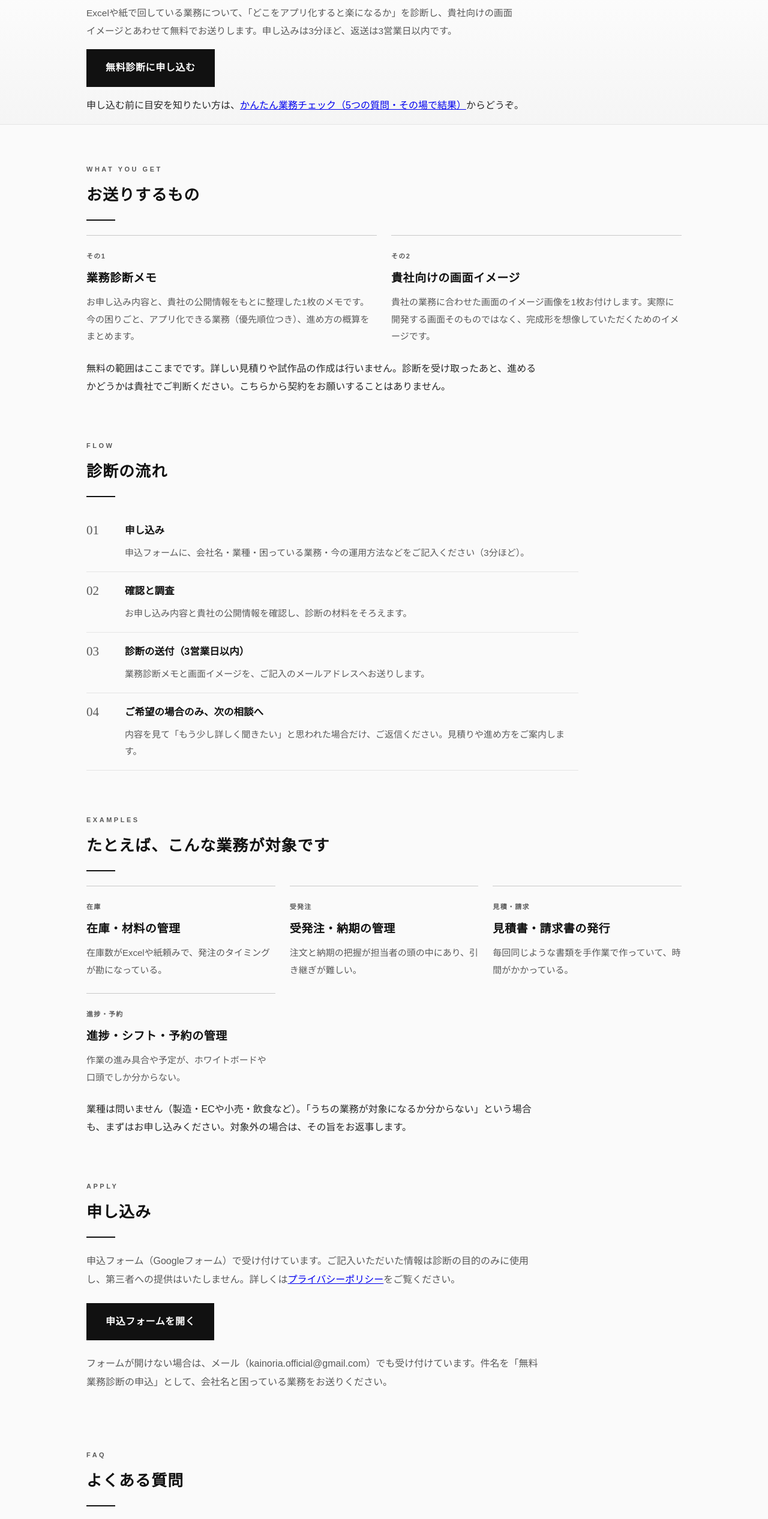
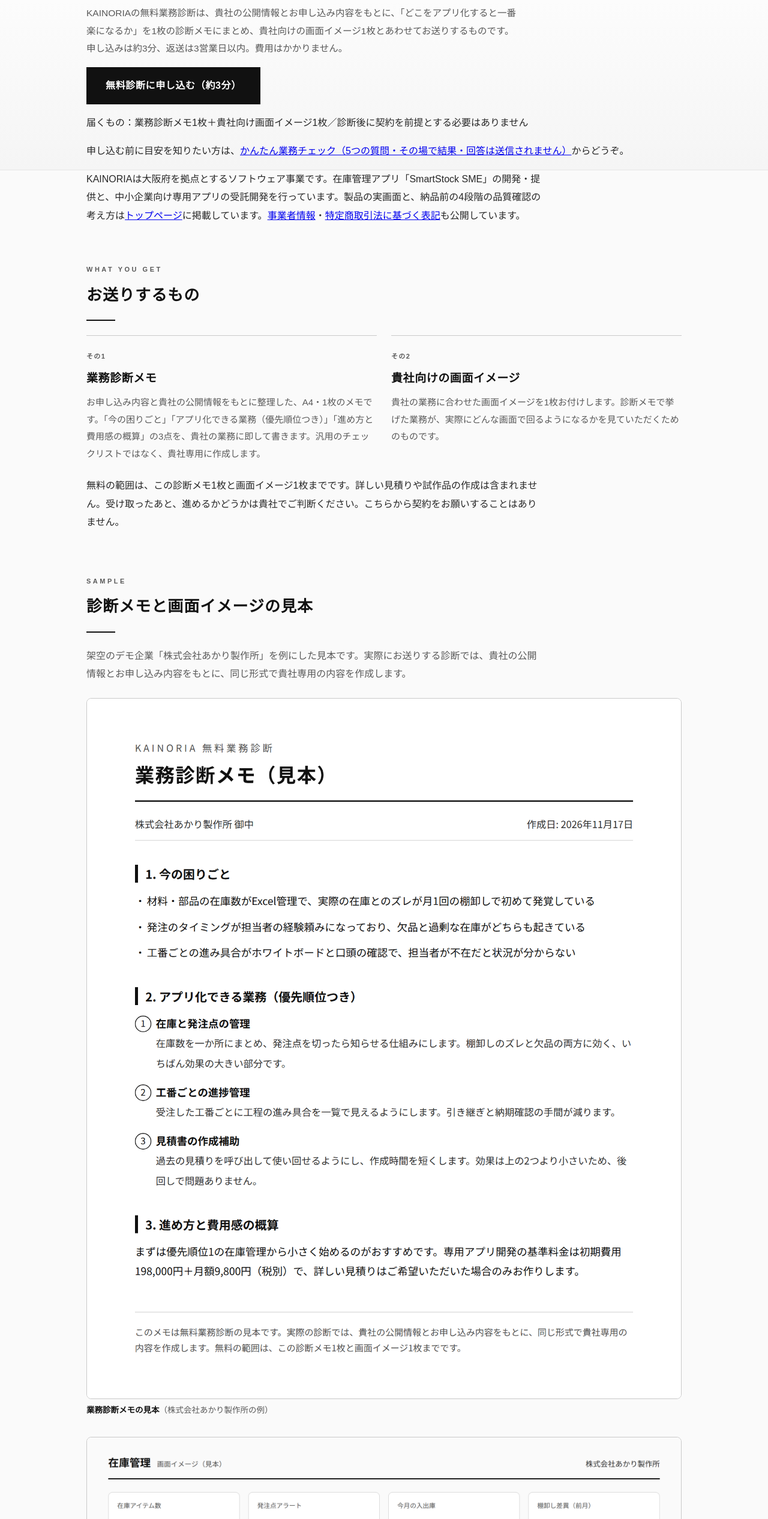
Before and after one commit to Ryoooooo-t/kainoria-site, a plain HTML site: page diagnosis.html in a window 1280 px wide. Shown: the part 195-2728 px from the top of the page at 60% size. Drawn offline with Linux system fonts and the light colour scheme.

Commit message:
診断LP改修: 見出し刷新・見本（あかり製作所）掲載・中盤CTA追加・FAQ並び替えとモニター枠1文・セルフ診断の結果画面に範囲明記

```diff
--- a/diagnosis.html
+++ b/diagnosis.html
@@ -60,14 +60,19 @@
 
 <div class="hero">
   <div class="container">
-    <h1>無料業務診断</h1>
-    <p class="lead">Excelや紙で回している業務について、「どこをアプリ化すると楽になるか」を診断し、貴社向けの画面イメージとあわせて無料でお送りします。申し込みは3分ほど、返送は3営業日以内です。</p>
-    <p><a class="btn" href="https://docs.google.com/forms/d/e/1FAIpQLSdtaKNSIO9zaS7fltxIxzcAYSGYfhPl9jROwg9NuGETgGhl8g/viewform">無料診断に申し込む</a></p>
-    <p>申し込む前に目安を知りたい方は、<a href="selfcheck.html">かんたん業務チェック（5つの質問・その場で結果）</a>からどうぞ。</p>
+    <h1>Excelと紙の業務、そのまま使える形に診断します</h1>
+    <p class="lead">KAINORIAの無料業務診断は、貴社の公開情報とお申し込み内容をもとに、「どこをアプリ化すると一番楽になるか」を1枚の診断メモにまとめ、貴社向けの画面イメージ1枚とあわせてお送りするものです。申し込みは約3分、返送は3営業日以内。費用はかかりません。</p>
+    <p><a class="btn" href="https://docs.google.com/forms/d/e/1FAIpQLSdtaKNSIO9zaS7fltxIxzcAYSGYfhPl9jROwg9NuGETgGhl8g/viewform">無料診断に申し込む（約3分）</a></p>
+    <p>届くもの：業務診断メモ1枚＋貴社向け画面イメージ1枚／診断後に契約を前提とする必要はありません</p>
+    <p>申し込む前に目安を知りたい方は、<a href="selfcheck.html">かんたん業務チェック（5つの質問・その場で結果・回答は送信されません）</a>からどうぞ。</p>
   </div>
 </div>
 
 <main class="container">
+
+  <div class="prose">
+    <p>KAINORIAは大阪府を拠点とするソフトウェア事業です。在庫管理アプリ「SmartStock SME」の開発・提供と、中小企業向け専用アプリの受託開発を行っています。製品の実画面と、納品前の4段階の品質確認の考え方は<a href="index.html">トップページ</a>に掲載しています。<a href="about.html">事業者情報</a>・<a href="tokushoho.html">特定商取引法に基づく表記</a>も公開しています。</p>
+  </div>
 
   <section id="what">
     <div class="sec-head">
@@ -78,17 +83,33 @@
       <div class="entry">
         <span class="entry-label">その1</span>
         <h3>業務診断メモ</h3>
-        <p>お申し込み内容と、貴社の公開情報をもとに整理した1枚のメモです。今の困りごと、アプリ化できる業務（優先順位つき）、進め方の概算をまとめます。</p>
+        <p>お申し込み内容と貴社の公開情報をもとに整理した、A4・1枚のメモです。「今の困りごと」「アプリ化できる業務（優先順位つき）」「進め方と費用感の概算」の3点を、貴社の業務に即して書きます。汎用のチェックリストではなく、貴社専用に作成します。</p>
       </div>
       <div class="entry">
         <span class="entry-label">その2</span>
         <h3>貴社向けの画面イメージ</h3>
-        <p>貴社の業務に合わせた画面のイメージ画像を1枚お付けします。実際に開発する画面そのものではなく、完成形を想像していただくためのイメージです。</p>
+        <p>貴社の業務に合わせた画面イメージを1枚お付けします。診断メモで挙げた業務が、実際にどんな画面で回るようになるかを見ていただくためのものです。</p>
       </div>
     </div>
     <div class="prose mt-3">
-      <p>無料の範囲はここまでです。詳しい見積りや試作品の作成は行いません。診断を受け取ったあと、進めるかどうかは貴社でご判断ください。こちらから契約をお願いすることはありません。</p>
+      <p>無料の範囲は、この診断メモ1枚と画面イメージ1枚までです。詳しい見積りや試作品の作成は含まれません。受け取ったあと、進めるかどうかは貴社でご判断ください。こちらから契約をお願いすることはありません。</p>
     </div>
+  </section>
+
+  <section id="sample">
+    <div class="sec-head">
+      <span class="sec-label">Sample</span>
+      <h2 class="section-title">診断メモと画面イメージの見本</h2>
+    </div>
+    <p class="section-lead">架空のデモ企業「株式会社あかり製作所」を例にした見本です。実際にお送りする診断では、貴社の公開情報とお申し込み内容をもとに、同じ形式で貴社専用の内容を作成します。</p>
+    <figure class="shot">
+      <img src="assets/img/diagnosis-sample-memo.png" alt="業務診断メモの見本。株式会社あかり製作所を例に、今の困りごと、アプリ化できる業務（優先順位つき）、進め方と費用感の概算をA4・1枚にまとめたもの" width="1588" height="1872" loading="lazy">
+      <figcaption><strong>業務診断メモの見本</strong>（株式会社あかり製作所の例）</figcaption>
+    </figure>
+    <figure class="shot">
+      <img src="assets/img/diagnosis-sample-screen.png" alt="画面イメージの見本。株式会社あかり製作所の在庫管理画面で、在庫アイテム数・発注点アラート・品目ごとの現在庫と発注点の一覧を表示したもの" width="2240" height="1600" loading="lazy">
+      <figcaption><strong>画面イメージの見本</strong>（在庫管理の例）</figcaption>
+    </figure>
   </section>
 
   <section id="flow">
@@ -158,6 +179,11 @@
     <div class="prose mt-3">
       <p>業種は問いません（製造・ECや小売・飲食など）。「うちの業務が対象になるか分からない」という場合も、まずはお申し込みください。対象外の場合は、その旨をお返事します。</p>
     </div>
+    <div class="mt-4">
+      <h3>うちの業務も対象になるか、診断で確認できます</h3>
+      <p class="section-lead">対象かどうか分からない場合も、その旨を含めてお返事します。まずは無料診断でご確認ください。</p>
+      <p><a class="btn" href="https://docs.google.com/forms/d/e/1FAIpQLSdtaKNSIO9zaS7fltxIxzcAYSGYfhPl9jROwg9NuGETgGhl8g/viewform">無料診断に申し込む（約3分）</a></p>
+    </div>
   </section>
 
   <section id="apply">
@@ -165,8 +191,8 @@
       <span class="sec-label">Apply</span>
       <h2 class="section-title">申し込み</h2>
     </div>
-    <p class="section-lead">申込フォーム（Googleフォーム）で受け付けています。ご記入いただいた情報は診断の目的のみに使用し、第三者への提供はいたしません。詳しくは<a href="privacy.html">プライバシーポリシー</a>をご覧ください。</p>
-    <p><a class="btn" href="https://docs.google.com/forms/d/e/1FAIpQLSdtaKNSIO9zaS7fltxIxzcAYSGYfhPl9jROwg9NuGETgGhl8g/viewform">申込フォームを開く</a></p>
+    <p class="section-lead">申込フォーム（Googleフォーム）で受け付けています。フォームでお聞きするのは、会社名・ご連絡先メールアドレス・業種・困っている業務・今の運用方法の5項目ほどです（約3分）。ご記入いただいた情報は診断の目的のみに使用し、第三者へ提供しません。詳しくは<a href="privacy.html">プライバシーポリシー</a>をご覧ください。</p>
+    <p><a class="btn" href="https://docs.google.com/forms/d/e/1FAIpQLSdtaKNSIO9zaS7fltxIxzcAYSGYfhPl9jROwg9NuGETgGhl8g/viewform">無料診断に申し込む（約3分）</a></p>
     <p class="section-lead mt-3">フォームが開けない場合は、メール（kainoria.official@gmail.com）でも受け付けています。件名を「無料業務診断の申込」として、会社名と困っている業務をお送りください。</p>
   </section>
 
@@ -180,6 +206,10 @@
       <p>はい。業務診断メモと画面イメージの作成・送付まで無料です。診断のあとに契約を前提とする必要もありません。</p>
     </details>
     <details class="faq-item">
+      <summary>どれくらいで届きますか</summary>
+      <p>お申し込みから3営業日以内に、ご記入のメールアドレスへお送りします。お申し込みが重なった場合は、事前にご連絡のうえ、少しお時間をいただくことがあります。</p>
+    </details>
+    <details class="faq-item">
       <summary>診断を受けたら、営業の連絡が来ますか</summary>
       <p>診断の送付後に、確認のご連絡を1回だけ差し上げることがあります。それ以上のご連絡は、ご返信をいただいた場合のみ行います。</p>
     </details>
@@ -188,12 +218,8 @@
       <p>診断の作成とご連絡の目的のみに使用し、第三者へ提供しません。取り扱いの詳細はプライバシーポリシーに定めています。</p>
     </details>
     <details class="faq-item">
-      <summary>どれくらいで届きますか</summary>
-      <p>お申し込みから3営業日以内に、ご記入のメールアドレスへお送りします。お申し込みが重なった場合は、事前にご連絡のうえ、少しお時間をいただくことがあります。</p>
-    </details>
-    <details class="faq-item">
       <summary>料金はどれくらいかかりますか（導入する場合）</summary>
-      <p>専用アプリ開発の基準料金は、初期費用198,000円＋月額9,800円（いずれも税別）です。料金は機能に合わせて相談可能です。詳しい見積りは、診断のあとにご希望いただいた場合のみお作りします。</p>
+      <p>専用アプリ開発の基準料金は、初期費用198,000円＋月額9,800円（いずれも税別）です。料金は機能に合わせて相談可能です。なお、導入事例のご紹介にご協力いただける先行モニター企業（3社限定）には、初期費用を98,000円（税別）でご提供しています。詳しい見積りは、診断のあとにご希望いただいた場合のみお作りします。</p>
     </details>
   </section>
 
```
Also changed, not shown: selfcheck.html (+2 -1 lines), assets/img/diagnosis-sample-memo.png (added), assets/img/diagnosis-sample-screen.png (added).
